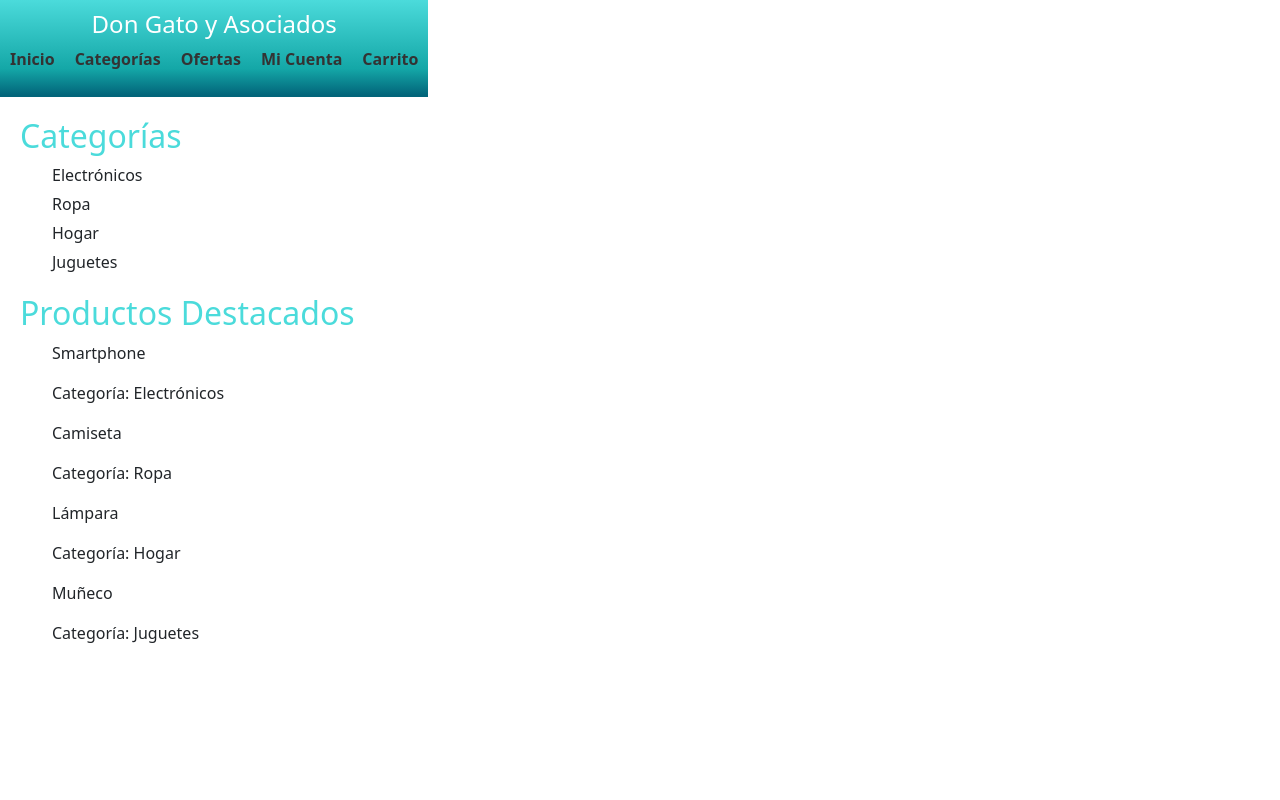
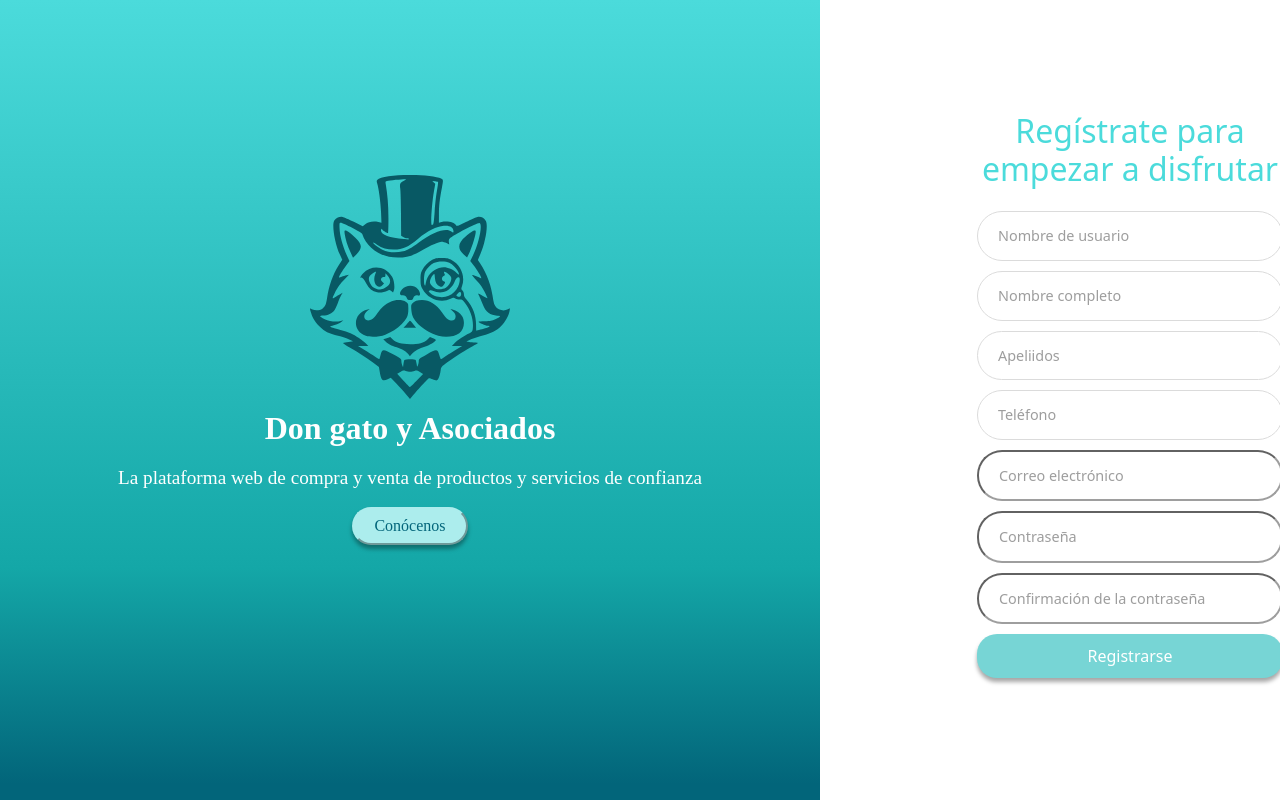
Before and after one commit to closorio/dongato-y-asociados-web, a React (Vite) app in the folder dongato-front-app/: page / in a window 1280 px wide. Shown: the top 800 px of the page. Built offline with nearby package versions, Linux system fonts and the light colour scheme.

Commit message:
Se cambia la vista que se esta visualizando

```diff
--- a/dongato-front-app/src/main.jsx
+++ b/dongato-front-app/src/main.jsx
@@ -17,6 +17,6 @@ ReactDOM.createRoot(document.getElementById('root')).render(
     {/*<App/>*/}
     {/*<Register/>*/}
     {/*<Home/>*/}
-    <Home/>
+    <Register/>
   </React.StrictMode>,
 )
```
